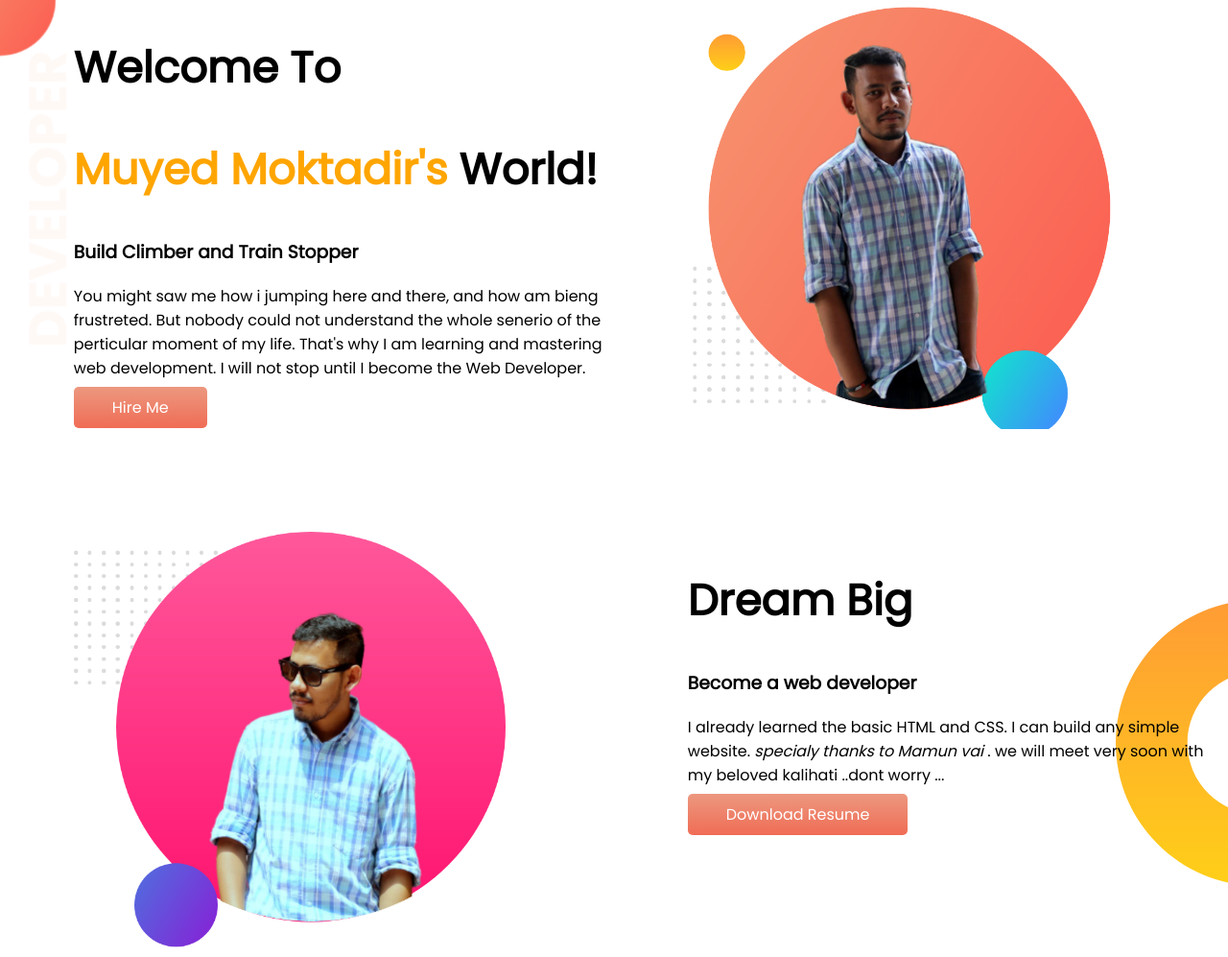
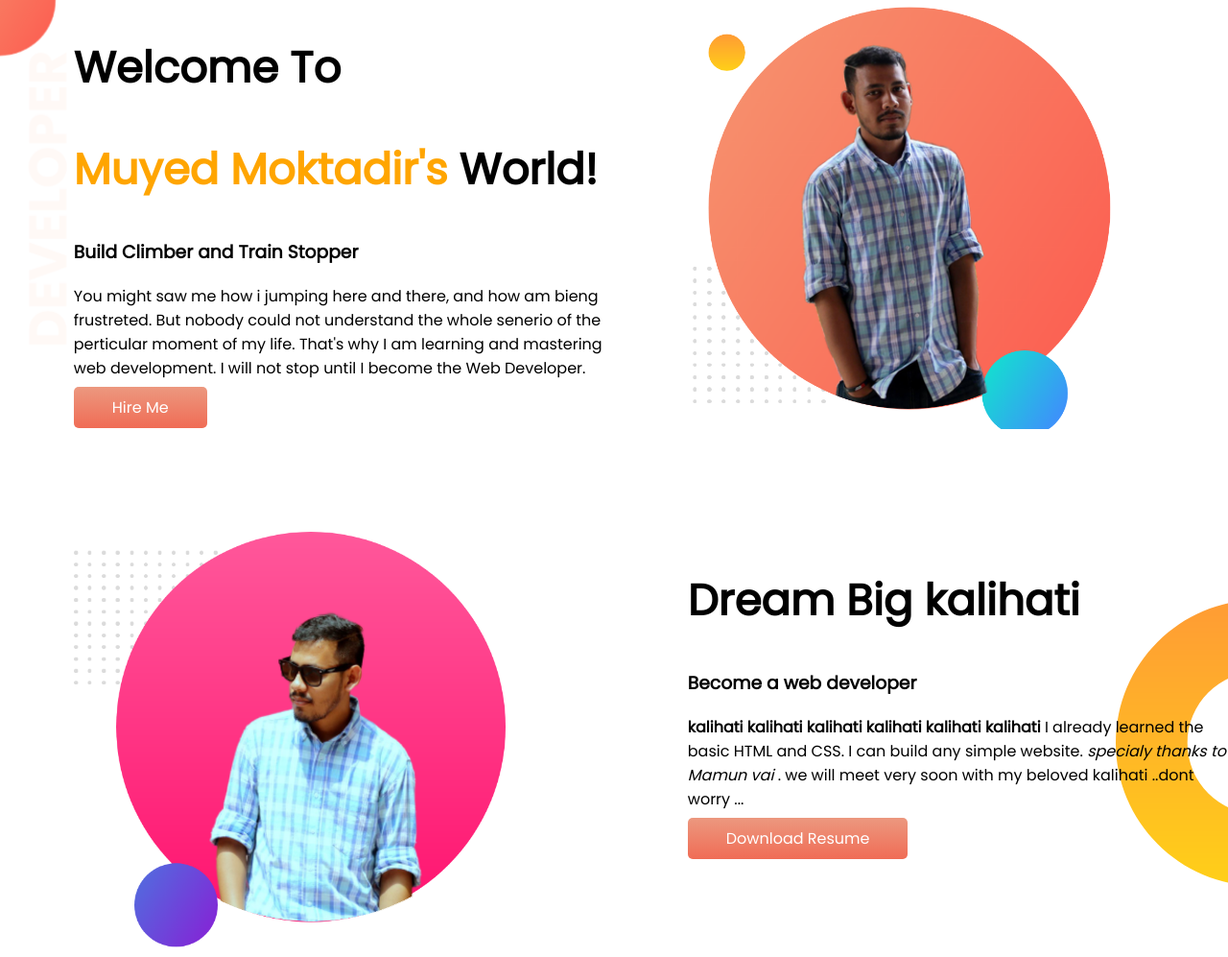
Before and after one commit to muyed-moktadir/my-first-portfolio, a plain HTML site: page index.html in a window 1280 px wide. Shown: the top 997 px of the page at 96% size. Drawn offline with Linux system fonts and the light colour scheme.

Commit message:
kalihati

```diff
--- a/index.html
+++ b/index.html
@@ -38,9 +38,9 @@
     </div>
 
     <div class="half-widthh">
-        <h1>Dream Big</h1>
+        <h1>Dream Big kalihati</h1>
         <h3>Become a web developer</h3>
-        <p>I already learned the basic HTML and CSS. I can build any simple website. <i>specialy thanks to Mamun vai </i>. we will meet very soon with my beloved kalihati ..dont worry ... </p>
+        <p> <strong>kalihati kalihati kalihati kalihati kalihati kalihati</strong> I already learned the basic HTML and CSS. I can build any simple website. <i>specialy thanks to Mamun vai </i>. we will meet very soon with my beloved kalihati ..dont worry ... </p>
 
         <a class="download-resume" href="" target="_blank">Download Resume</a>
 
```
